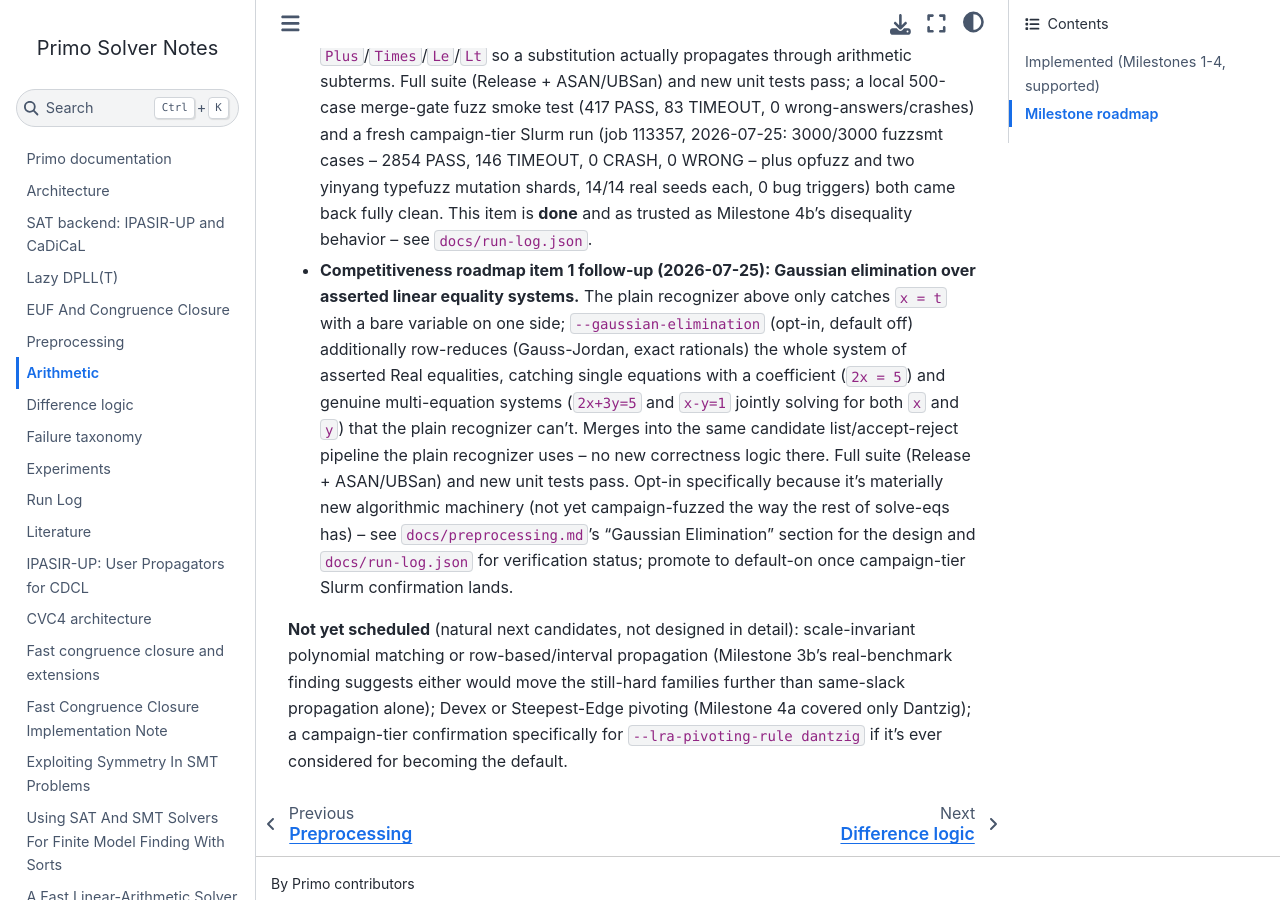
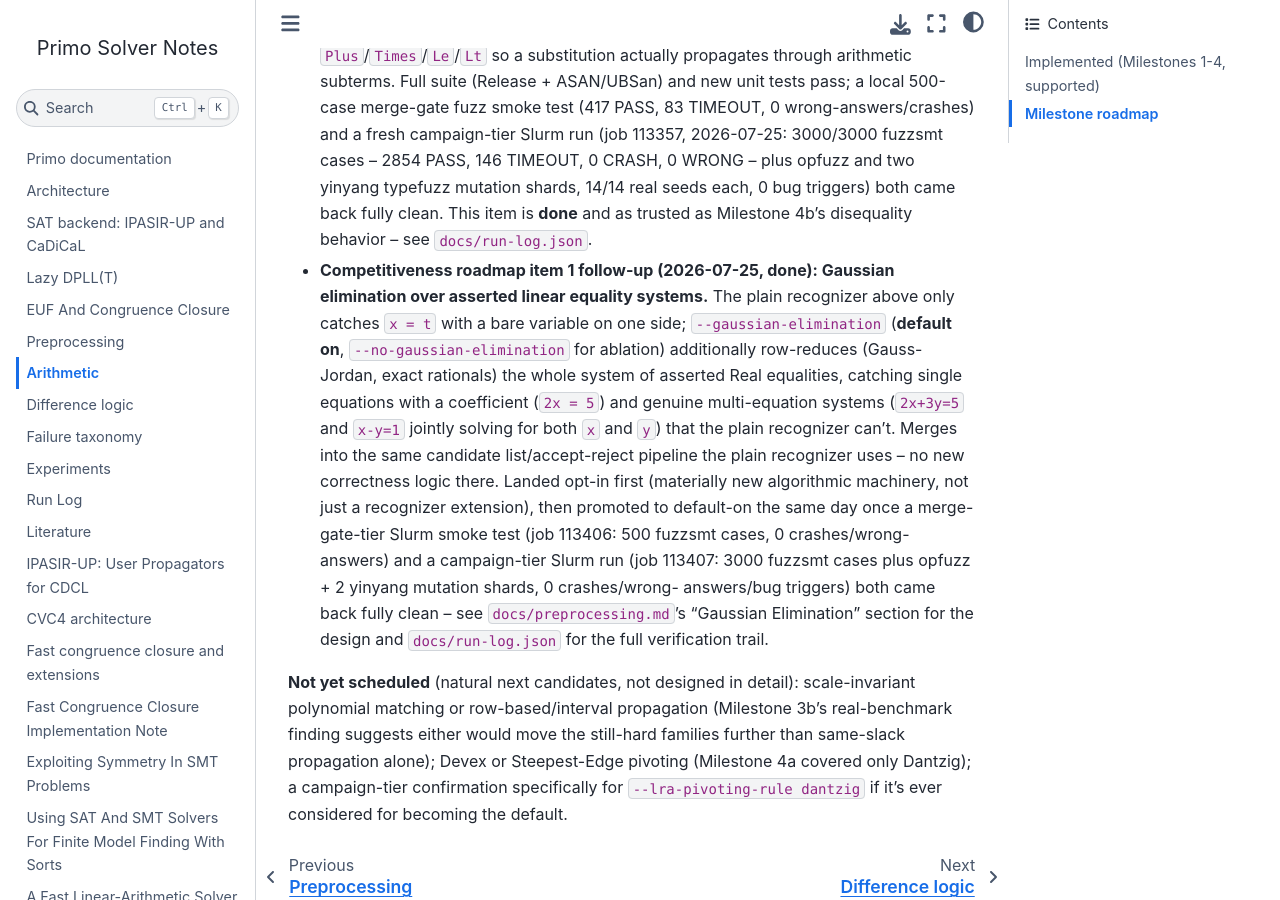
Before and after one commit to primo-solver/primo, a Jupyter Book: the page built from docs/arithmetic.md, in a window 1280 px wide and 900 px high, scrolled down 4603 px. Built offline with Jupyter Book 1.0.4 settings and Sphinx 7.4.7 and the Sphinx Book theme 1.1.4, drawn with Linux system fonts in a browser that asks for light colours.

Commit message:
Record Gaussian elimination campaign result and default-on promotion
Job 113407 on llm2smt-slurm: 3000/3000 fuzzsmt QF_LRA cases with
--gaussian-elimination enabled (2854 PASS, 146 TIMEOUT, 0 crash/wrong-
answer) plus opfuzz and two yinyang typefuzz mutation shards (14/14 real
seeds each, 0 bug triggers) -- fully clean, matching the shape of the
main real-equality-lowering campaign almost exactly. Clears the staged-
rollout promotion gate; docs/arithmetic.md and docs/preprocessing.md
updated to reflect the new default-on status.

Co-Authored-By: Claude Sonnet 5 <noreply@anthropic.com>

```diff
--- a/docs/arithmetic.md
+++ b/docs/arithmetic.md
@@ -199,21 +199,24 @@ recursion-removal pass -- QF_LRA is **supported**, not experimental.
   mutation shards, 14/14 real seeds each, 0 bug triggers) both came back
   fully clean. This item is **done** and as trusted as Milestone 4b's
   disequality behavior -- see `docs/run-log.json`.
-- **Competitiveness roadmap item 1 follow-up (2026-07-25): Gaussian
+- **Competitiveness roadmap item 1 follow-up (2026-07-25, done): Gaussian
   elimination over asserted linear equality systems.** The plain
   recognizer above only catches `x = t` with a bare variable on one side;
-  `--gaussian-elimination` (opt-in, default off) additionally row-reduces
-  (Gauss-Jordan, exact rationals) the whole system of asserted Real
-  equalities, catching single equations with a coefficient (`2x = 5`) and
-  genuine multi-equation systems (`2x+3y=5` and `x-y=1` jointly solving
-  for both `x` and `y`) that the plain recognizer can't. Merges into the
-  same candidate list/accept-reject pipeline the plain recognizer uses --
-  no new correctness logic there. Full suite (Release + ASAN/UBSan) and
-  new unit tests pass. Opt-in specifically because it's materially new
-  algorithmic machinery (not yet campaign-fuzzed the way the rest of
-  solve-eqs has) -- see `docs/preprocessing.md`'s "Gaussian Elimination"
-  section for the design and `docs/run-log.json` for verification status;
-  promote to default-on once campaign-tier Slurm confirmation lands.
+  `--gaussian-elimination` (**default on**, `--no-gaussian-elimination` for
+  ablation) additionally row-reduces (Gauss-Jordan, exact rationals) the
+  whole system of asserted Real equalities, catching single equations with
+  a coefficient (`2x = 5`) and genuine multi-equation systems (`2x+3y=5`
+  and `x-y=1` jointly solving for both `x` and `y`) that the plain
+  recognizer can't. Merges into the same candidate list/accept-reject
+  pipeline the plain recognizer uses -- no new correctness logic there.
+  Landed opt-in first (materially new algorithmic machinery, not just a
+  recognizer extension), then promoted to default-on the same day once a
+  merge-gate-tier Slurm smoke test (job 113406: 500 fuzzsmt cases, 0
+  crashes/wrong-answers) and a campaign-tier Slurm run (job 113407: 3000
+  fuzzsmt cases plus opfuzz + 2 yinyang mutation shards, 0 crashes/wrong-
+  answers/bug triggers) both came back fully clean -- see
+  `docs/preprocessing.md`'s "Gaussian Elimination" section for the design
+  and `docs/run-log.json` for the full verification trail.
 
 **Not yet scheduled** (natural next candidates, not designed in detail):
 scale-invariant polynomial matching or row-based/interval propagation
```
Also changed, not shown: docs/preprocessing.md (+7 -5 lines), docs/run-log.json.
